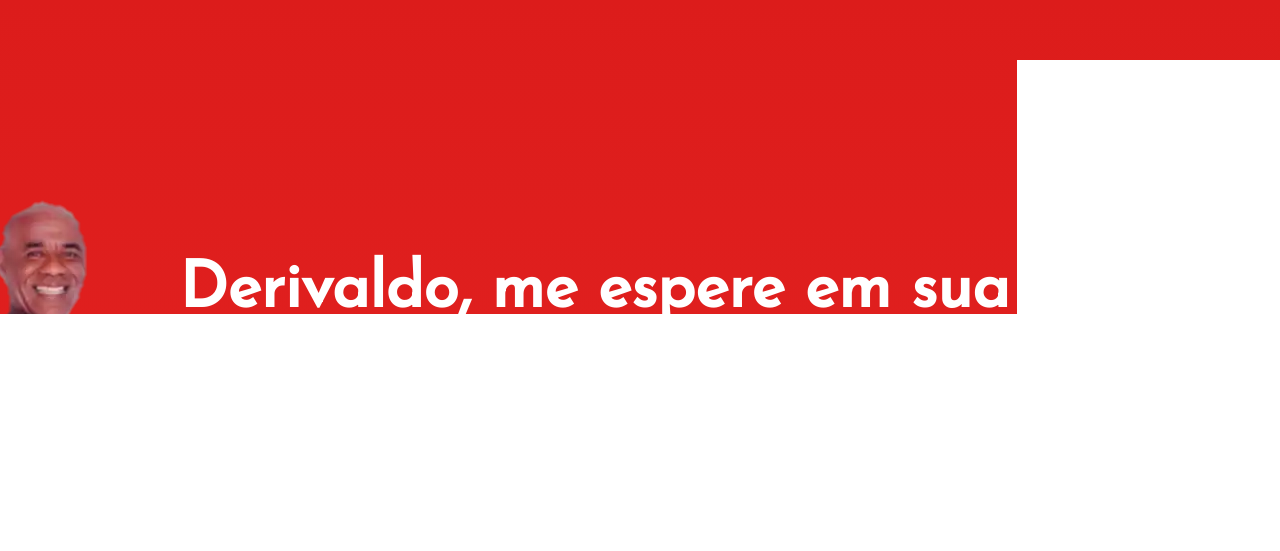
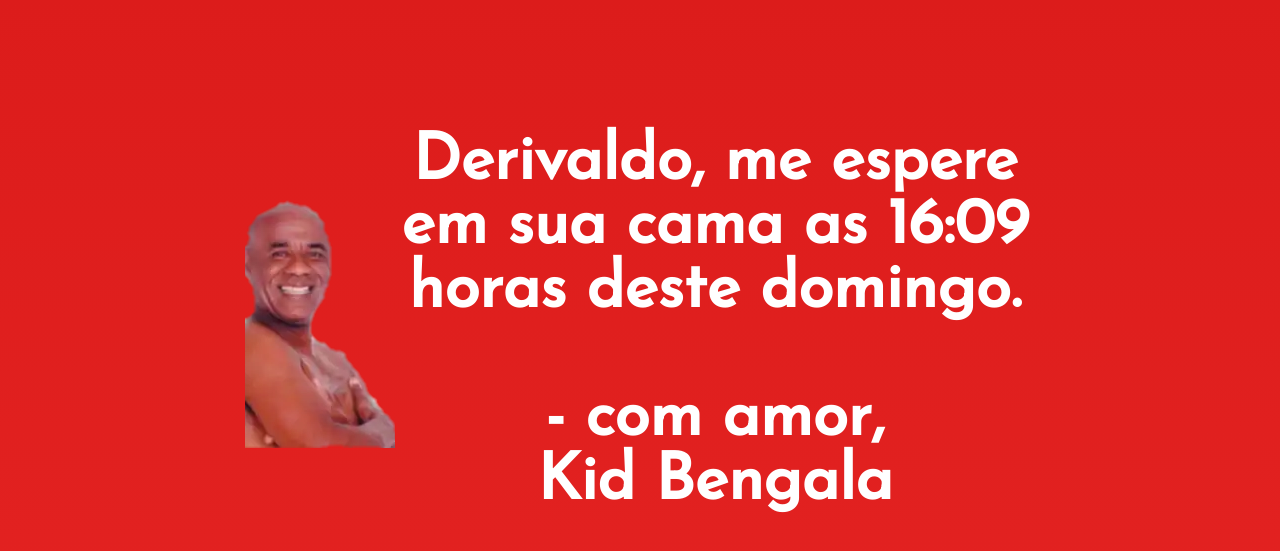
Before and after one commit to Okkamii/Surpresa, a plain HTML site: page sex.html in a window 1280 px wide. Shown: the part 957-1508 px from the top of the page. Drawn offline with Linux system fonts and the light colour scheme.

Commit message:
Add files via upload

```diff
--- a/sex.html
+++ b/sex.html
@@ -10,7 +10,7 @@
 <body>
     <main class="main2">
         <img src="kb.webp" class="img">
-        <p class="text">Derivaldo, me espere em sua cama as 16:09 horas deste domingo.</p>
+        <p class="text">Derivaldo, me espere em sua cama as 16:09 horas deste domingo.<br><br>- com amor,<br>Kid Bengala</p>
     </main>
 </body>
 </html>
--- a/style.css
+++ b/style.css
@@ -76,10 +76,11 @@
     width: 150px;
     height: 250px;
     object-fit: cover;
+    margin-left: 0;
 }
 
 .text {
-    margin-right: 5vw;
     color: white;
     font-size: 5vw;
+    inline-size: 50vw;
 }
```
